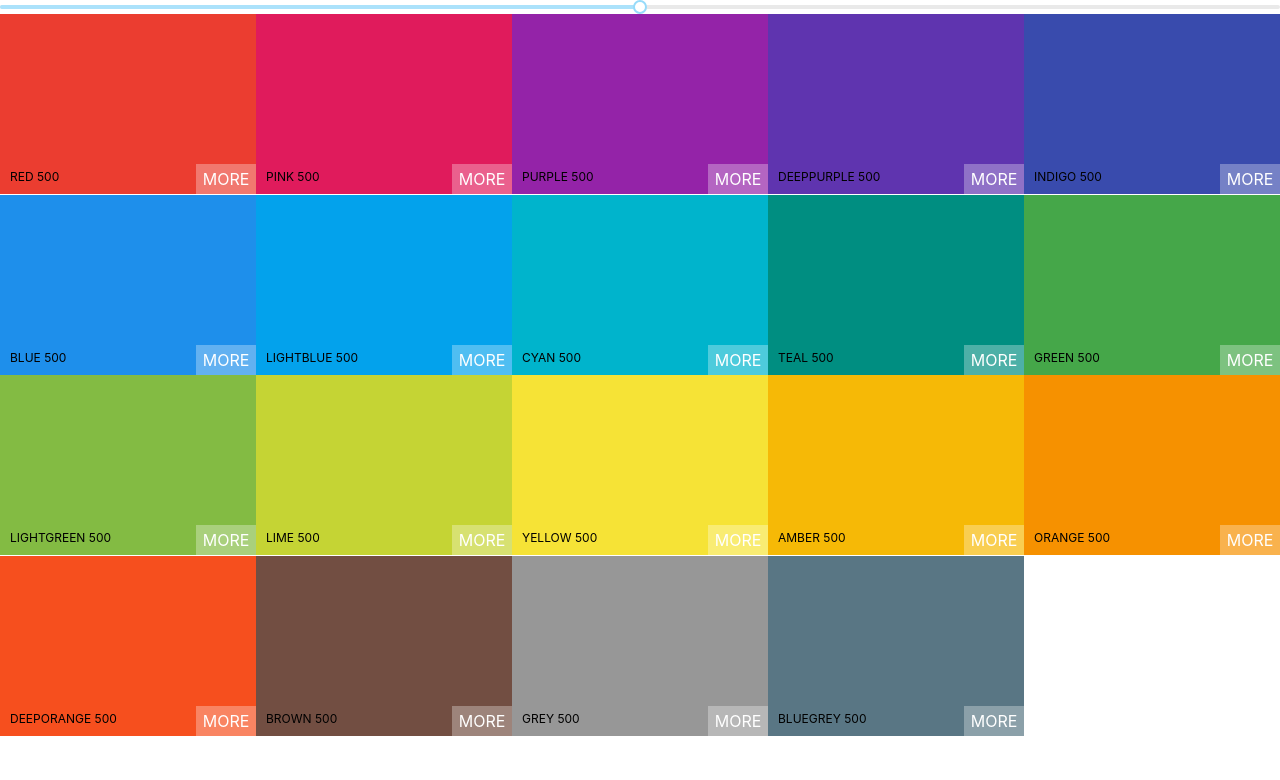
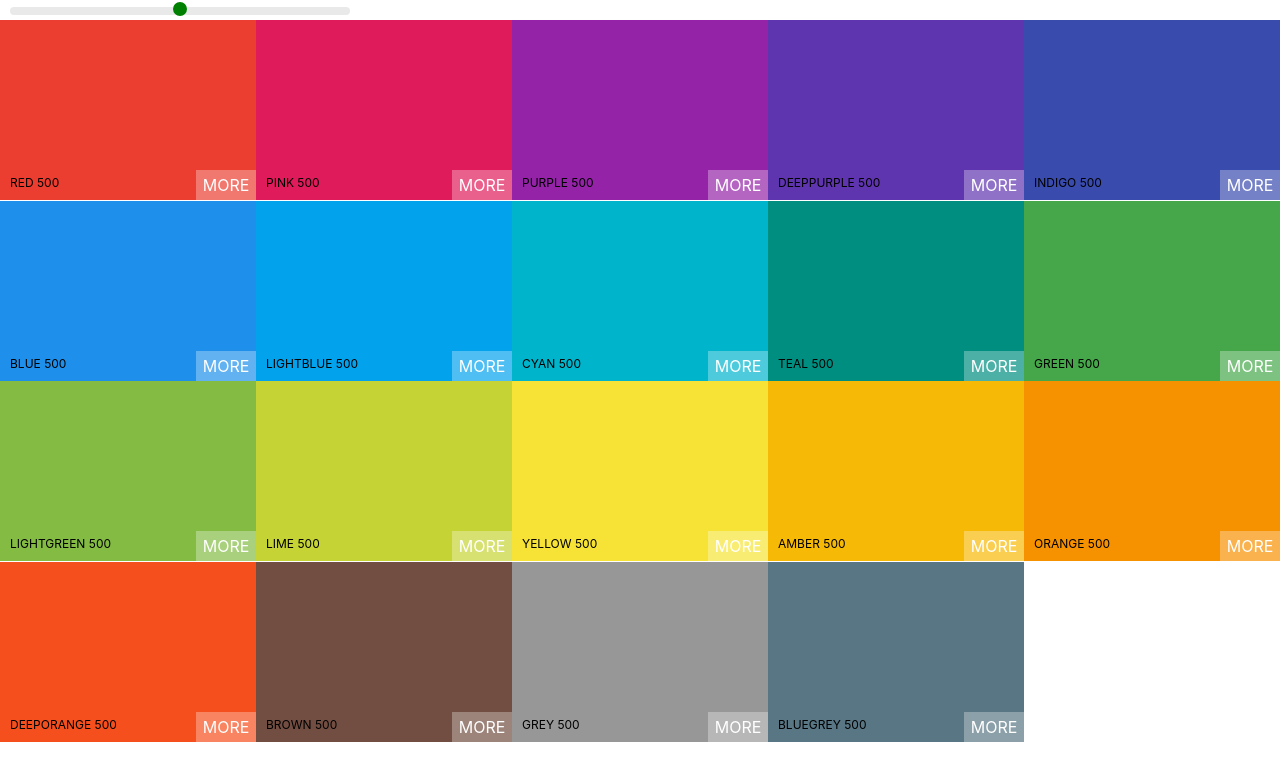
Before and after one commit to jump3rhood/React-colors-app, a React (Create React App) app: page / in a window 1280 px wide. Shown: the top 780 px of the page. Built offline with nearby package versions, Linux system fonts and the light colour scheme.

Commit message:
Style Color Slider

```diff
--- a/src/Palette.css
+++ b/src/Palette.css
@@ -5,3 +5,25 @@
 .Palette-colors {
     height: 90%;
 }
+.slider {
+    width: 340px;
+    margin: 0 10px;
+    display: inline-block;
+}
+.rc-slider-rail {
+    height: 8px;
+}
+.rc-slider-track {
+    background-color: transparent !important;
+}
+
+.rc-slider-handle,
+.rc-slider-handle:hover,
+.rc-slider-handle:active,
+.rc-slider-handle:focus{
+    background-color: green !important;
+    outline: none !important;
+    border: 2px solid green !important;
+    box-shadow: none;
+
+}
--- a/src/Palette.js
+++ b/src/Palette.js
@@ -1,8 +1,9 @@
 import React, { Component } from 'react'
 import ColorBox from './ColorBox';
-import './Palette.css';
 import Slider from 'rc-slider';
 import 'rc-slider/assets/index.css';
+import './Palette.css';
+
 
 
 class Palette extends Component {
@@ -22,7 +23,10 @@
         ));
         return (
             <div className="Palette">
-                <Slider defaultValue={level} min={100} max={900} step={100} onAfterChange={this.changeLevel} />
+                <div className="slider">
+                    <Slider defaultValue={level} min={100} max={900} step={100} onAfterChange={this.changeLevel} />
+                </div>
+
                 {/* Navbar goes here  */}
                 <div className="Palette-colors">
                     {colorBoxes}
```
